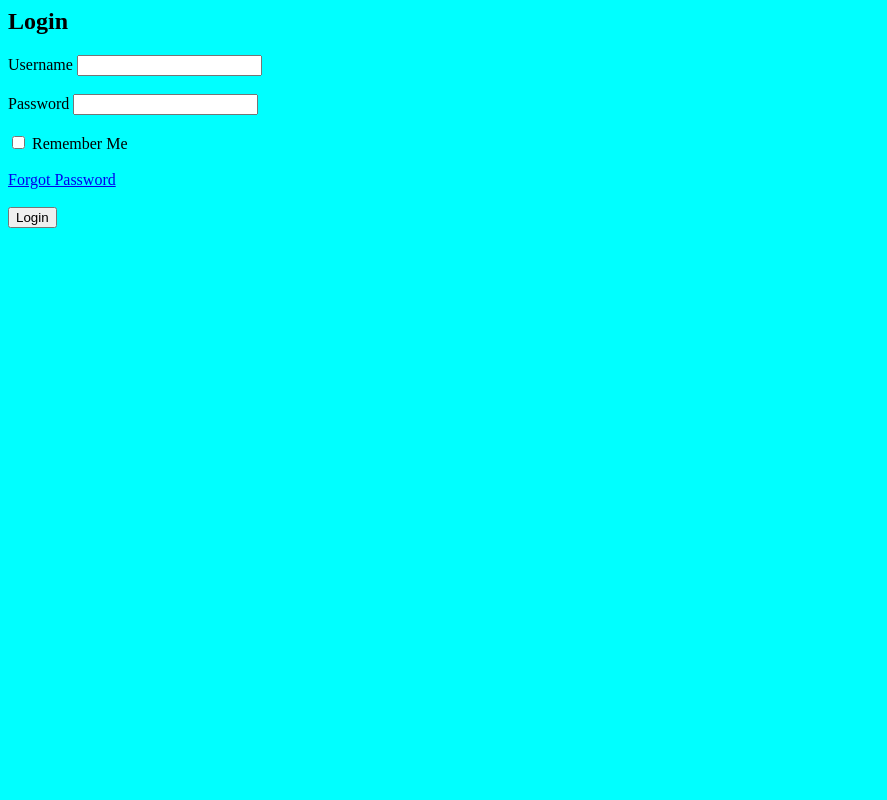
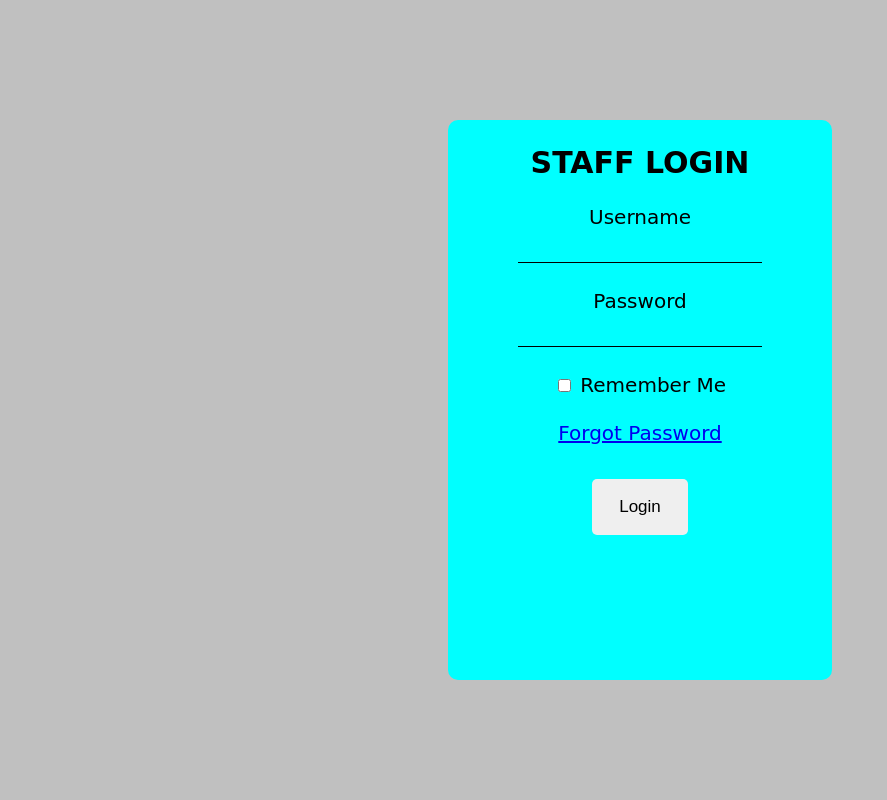
Before and after one commit to Manikandanravi0507/Bsc_Mini_Project, a PHP site: page /Login/login.html in a window 1280 px wide. Shown: the whole page, without its empty margins (0-887 px from the left). Run offline with PHP 8.4, Linux system fonts and the light colour scheme.

Commit message:
Login page Construction is ongoing little bit con.

```diff
--- a/Attendance Management System/Login/login.html
+++ b/Attendance Management System/Login/login.html
@@ -9,12 +9,14 @@
     <link rel="stylesheet" href="../Style/style.css"/>
     <form method="post" action="Home.html">
       <div class="login">
-        <h2>Login</h2>
-        <label for="text_box">
-        Username <input type="textbox" name="txt_username" id="text_box"/>
+        <h2 align="center">STAFF LOGIN</h2>
+        <label for="text_box_u">
+        Username
+        <br><input type="textbox" name="txt_username" id="text_box_u"/>
         </label><br><br>
-        <label for="text_box">
-          Password <input type="password" name="txt_password" id="text_box"/>
+        <label for="text_box_p">
+          Password
+          <br> <input type="password" name="txt_password" id="text_box_p"/>
         </label><br><br>
         <label for="chk_box">
           <input type="checkbox" name="check_box" id="chk_box"/>
@@ -26,7 +28,7 @@
         </label>
         <br><br>
 		<label>
-		  <button id="btn_login">Login</button>
+		  <button id="btn_login" name="login">Login</button>
 		</label>
       </div>
     </form>
--- a/Attendance Management System/Style/style.css
+++ b/Attendance Management System/Style/style.css
@@ -1,3 +1,63 @@
 body{
+    background-color:silver;
+    text-align: center;
+    font-size:15px;
+    font-family:cursive;
+
+}
+.forgotpassword{
+    top:50%;
+    left:50%;
+    position: absolute;
+    transform:translate(-50%,-50%);
+    padding: 60px,40px,50px,40px;
     background-color: aqua;
+    border-radius:10px;
+    width: 30%;
+    height:40%;
+    font-size:17px;
+
 }
+.login{
+    top:50%;
+    left:50%;
+    position: absolute;
+    transform:translate(-50%,-50%);
+    padding: 60px,40px,50px,40px;
+    background-color: aqua;
+    border-radius:10px;
+    width: 30%;
+    height:70%;
+    font-size:20px;
+
+}
+#text_box_u,#text_box_p,#text_Newpass{
+    border: none;
+    background:transparent;
+    border-bottom: 1px solid black;
+    padding:6px;
+    margin-bottom: 2px;
+    font-size:large;
+
+}
+#btn_login{
+    border: none;
+    border-radius:5px;
+    padding:10px;
+    background-color:;
+    margin-top:10px;
+    width:25%;
+    height:10%;
+    font-size:17px;
+}
+#btn_forgot{
+    border: none;
+    border-radius:5px;
+    padding:10px;
+    background-color:;
+    margin-top:10px;
+    width:25%;
+    height:15%;
+    font-size:17px;
+
+}
```
Also changed, not shown: Attendance Management System/Login/forgotpassword.html (+9 -8 lines).
